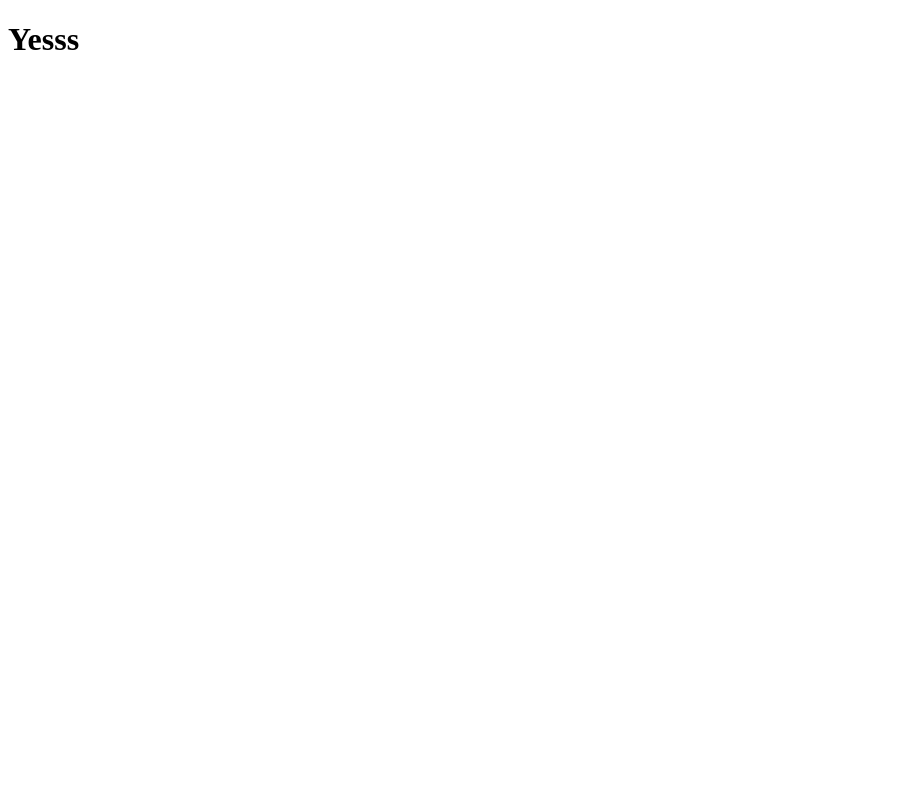
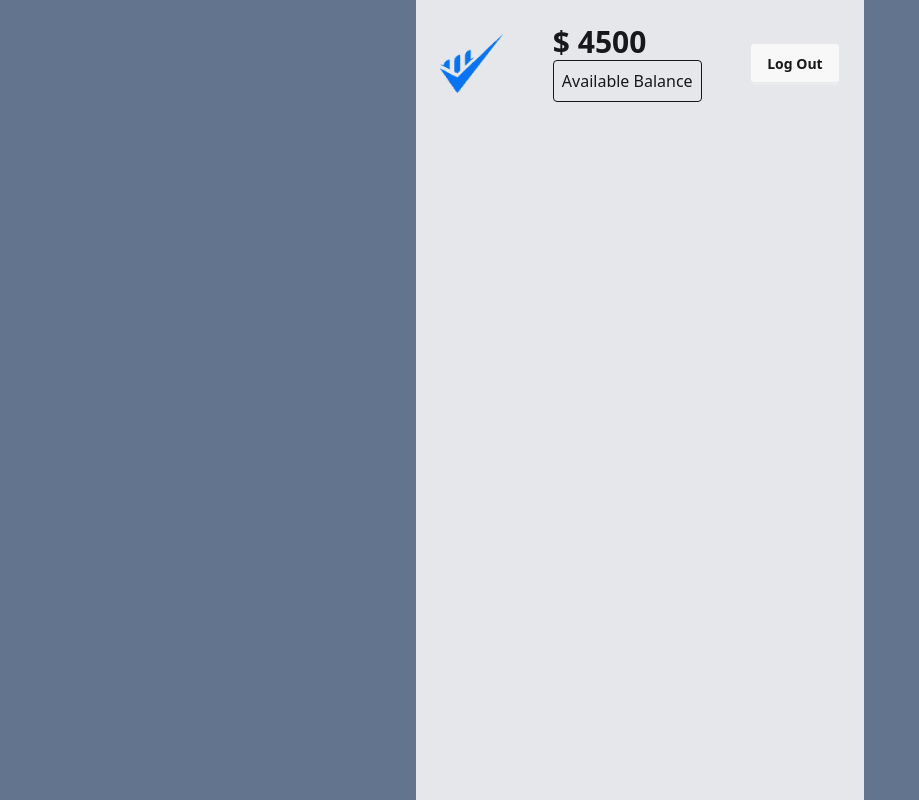
Before and after one commit to Pritom-Majumder/bank-account-payoo, a plain HTML site: page main.html in a window 1280 px wide. Shown: the whole page, without its empty margins (0-919 px from the left). Drawn offline with nearby package versions, Linux system fonts and the light colour scheme.

Commit message:
added_header_nav

```diff
--- a/main.html
+++ b/main.html
@@ -4,8 +4,22 @@
     <meta charset="UTF-8">
     <meta name="viewport" content="width=device-width, initial-scale=1.0">
     <title>Document</title>
+    <link href="https://cdn.jsdelivr.net/npm/daisyui@5" rel="stylesheet" type="text/css" />
+<script src="https://cdn.jsdelivr.net/npm/@tailwindcss/browser@4"></script>
 </head>
-<body>
-    <h1>Yesss</h1>
+<body class="bg-slate-500">
+    <section class="max-w-md min-h-screen mx-auto py-6 bg-gray-200">
+<header>
+    <nav class="flex justify-around items-center">
+        <img class="w-16" src="./assets/Group.png" alt="">
+        <div>
+            <h1 class="text-3xl font-bold"> $ 4500</h1>
+            <p class="border rounded p-2">Available Balance</p>
+        </div>
+        <button class="btn">Log Out</button>
+    </nav>
+</header>
+    </section>
+
 </body>
 </html>
```
